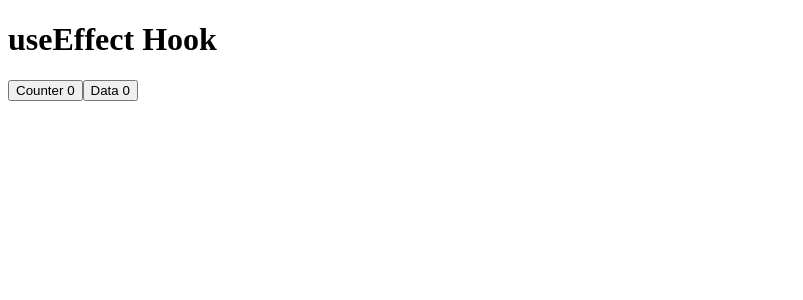
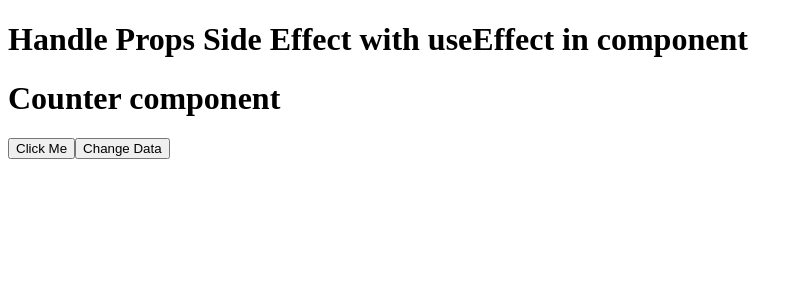
Before and after one commit to Raj226295/React_class, a React (Vite) app in the folder Desktop/Node/FSWD_6CEC/: page / in a window 1280 px wide. Shown: the top 300 px of the page, without its empty margins (0-803 px from the left). Built offline with nearby package versions, Linux system fonts and the light colour scheme.

Commit message:
update and add room13pre useEffect

```diff
--- a/Desktop/Node/FSWD_6CEC/src/App.jsx
+++ b/Desktop/Node/FSWD_6CEC/src/App.jsx
@@ -793,38 +793,61 @@
 // export default App;
 
 // ===================17/02/2026========================use hooks2
-import { useEffect, useState } from "react";
+// import { useEffect, useState } from "react";
 
-function App() {
+// function App() {
 
-  const [counter, setCounter] = useState(0);
-  const [data, setData] = useState(0);
+//   const [counter, setCounter] = useState(0);
+//   const [data, setData] = useState(0);
 
-  function counterFunction() {
-    console.log("CounterFunction", counter);
-  }
+//   function counterFunction() {
+//     console.log("CounterFunction", counter);
+//   }
 
-  function callOnce() {
-    console.log("callOnce function called");
-  }
+//   function callOnce() {
+//     console.log("callOnce function called");
+//   }
 
-  useEffect(() => {
-    callOnce();
-    counterFunction();
-  }, [counter, data,]);
+//   useEffect(() => {
+//     callOnce();
+//     counterFunction();
+//   }, [counter, data,]);
+
+
+//   return (
+//     <div>
+//       <h1>useEffect Hook</h1>
+//       <button onClick={() => setCounter(counter + 1)}>
+//         Counter {counter}
+//       </button>
+//       <button onClick={() => setData(data + 1)}>
+//         Data {data}
+//       </button>
+//     </div>
+//   );
+// }
+
+// export default App;
+
+
+
+import Counter  from "./room13pre/Counter";
+import { useState } from "react";
+function App(){
+  const [count,setCount]=useState(0);
+  const [data,setData]=useState(0);
+
 
 
   return (
     <div>
-      <h1>useEffect Hook</h1>
-      <button onClick={() => setCounter(counter + 1)}>
-        Counter {counter}
-      </button>
-      <button onClick={() => setData(data + 1)}>
-        Data {data}
-      </button>
+      <h1>Handle Props Side Effect with useEffect in component</h1>
+      <Counter count={count}/>
+      <button onClick={()=> setCount(count+1)}>Click Me</button>
+      <button onClick={()=> setData(data+1)}>Change Data</button>
+
     </div>
-  );
+  )
+
 }
-
 export default App;
--- /dev/null
+++ b/Desktop/Node/FSWD_6CEC/src/room13pre/Counter.jsx
@@ -0,0 +1,44 @@
+// function Counter ({ counter ,data}){
+//     const getCounter = () =>{
+//         console.log("call only");
+
+//     }
+//     getCounter()
+
+//     return (
+//         <div>
+//             <h1>{counter}</h1>
+//             <h1>{data}</h1>
+//         </div>
+//     )
+
+// }
+// export default Counter
+
+
+
+
+import { useEffect } from "react";
+
+const Counter = ({ counter, data }) => {
+
+    const handleCounter = () => {
+        console.log("handleCounter called");
+    };
+    const handleData = () => {
+        console.log("handleData called");
+    };
+
+    useEffect(() => {
+        handleCounter();
+    }, [counter, data]);
+
+    handleData();
+    return (
+        <div>
+            <h1>Counter component {counter}</h1>
+        </div>
+    );
+};
+
+export default Counter;
```
